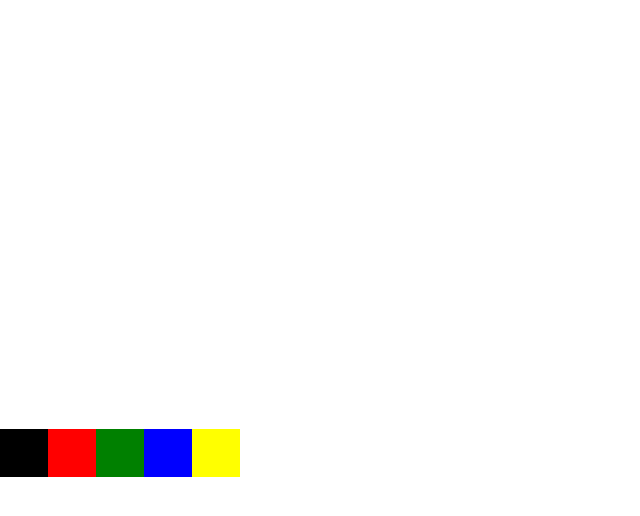
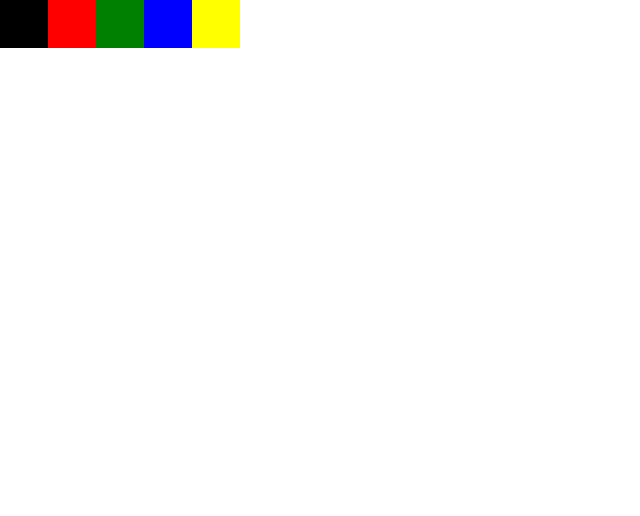
Before and after one commit to grantglidewell/whiteboard_timemachine, a React (Create React App) app: page / in a window 1280 px wide. Shown: the top 516 px of the page, without its empty margins (0-640 px from the left). Built offline with nearby package versions, Linux system fonts and the light colour scheme.

Commit message:
added canvas component and some socketio code

```diff
--- a/src/Components/RenderCanvas.js
+++ b/src/Components/RenderCanvas.js
@@ -9,7 +9,7 @@ class RenderCanvas extends Component {
   render(){
     return(
       <div>
-        <canvas ref="canvas" width={640} height={425} />
+        <canvas class="whiteboard" ></canvas>
 
         <div className="colors">
           <div className="color black"></div>
```
